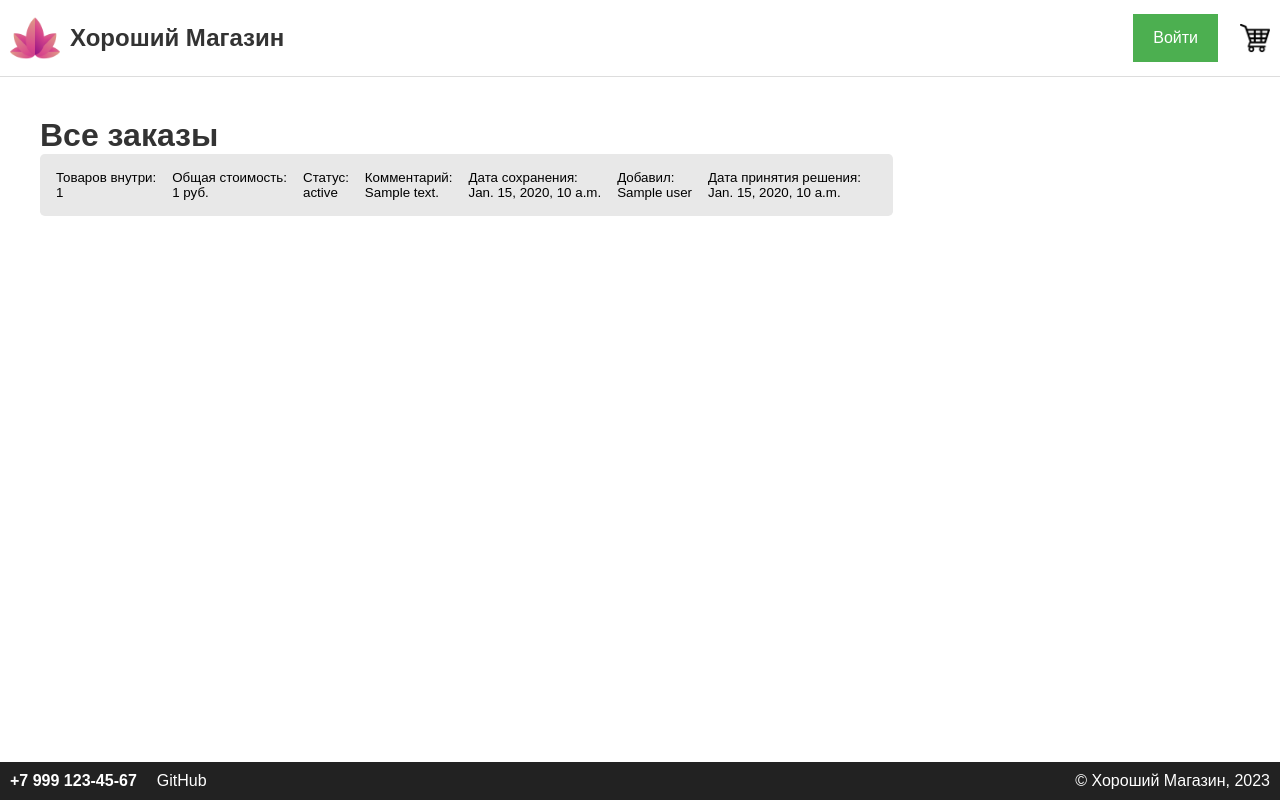
After one commit to Mikan-DS/SomeStore, a Django app: template orders/templates/orders/all_orders.html in a window 1280 px wide. The commit adds this page. Run offline with Django 3.2, Linux system fonts and the light colour scheme; the template is opened without the code that fills it: most values are stand-ins (such as "Sample title", 1, 10 or a date in 2020).

Commit message:
23041401

```diff
--- /dev/null
+++ b/orders/static/orders/css/all_orders.css
@@ -0,0 +1,30 @@
+.order-summary {
+    display: flex;
+    justify-content: space-between;
+    align-items: center;
+}
+
+.order-summary-item {
+    margin-right: 1rem;
+}
+
+.order-button {
+    background-color: #e8e8e8;
+    border: none;
+    border-radius: 0.3rem;
+    padding: 1rem;
+    margin-bottom: 1rem;
+    transition: background-color 0.2s ease-out;
+    width: 100%;
+    text-align: left;
+}
+
+.order-button:hover {
+    background-color: #dcdcdc;
+}
+
+@media screen and (min-width: 768px) {
+    .order-button {
+        width: auto;
+    }
+}
--- /dev/null
+++ b/orders/templates/orders/all_orders.html
@@ -0,0 +1,46 @@
+{% extends 'orders/base.html' %}
+{% load static %}
+
+{% block head %}
+    <link rel="stylesheet" href="{% static 'orders/css/all_orders.css' %}">
+{% endblock %}
+
+{% block content %}
+<h1>Все заказы</h1>
+{% for order in orders %}
+    <button onclick="location.href='{% url 'order_moderate' order.id %}'" class="order-button">
+        <div class="order-summary">
+            <div class="order-summary-item">
+                <p>Товаров внутри:</p>
+                <p>{{ order.products.count }}</p>
+            </div>
+            <div class="order-summary-item">
+                <p>Общая стоимость:</p>
+                <p>{{ order.total_price }} руб.</p>
+            </div>
+            <div class="order-summary-item">
+                <p>Статус:</p>
+                <p>{{ order.get_status }}</p>
+            </div>
+            <div class="order-summary-item">
+                <p>Комментарий:</p>
+                <p>{{ order.comment }}</p>
+            </div>
+            <div class="order-summary-item">
+                <p>Дата сохранения:</p>
+                <p>{{ order.saved_date }}</p>
+            </div>
+            <div class="order-summary-item">
+                <p>Добавил:</p>
+                <p>{{ order.user }}</p>
+            </div>
+            {% if order.reviewed_order %}
+                <div class="order-summary-item">
+                    <p>Дата принятия решения:</p>
+                    <p>{{ order.reviewed_order.decision_date }}</p>
+                </div>
+            {% endif %}
+        </div>
+    </button>
+{% endfor %}
+{% endblock %}
--- a/orders/templates/orders/base.html
+++ b/orders/templates/orders/base.html
@@ -49,7 +49,7 @@
     <footer class="footer">
         <div class="footer__contacts">
             <p class="footer__phone-number">+7 999 123-45-67</p>
-            <a href="<https://github.com/>" class="footer__link">GitHub</a>
+            <a href="https://github.com/Mikan-DS/SomeStore" class="footer__link">GitHub</a>
         </div>
         <p class="footer__text">© Хороший Магазин, 2023</p>
     </footer>
--- a/orders/urls.py
+++ b/orders/urls.py
@@ -15,8 +15,9 @@ urlpatterns = [
     path('my_orders/', views.my_orders, name='my_orders'),
 
     path('orders/order/<int:order_id>', views.order_detail, name='order'),
+    path('moderate_orders/order/<int:order_id>', views.under_construction, name='order_moderate'),
 
-    path('orders/', views.under_construction, name='orders'),
+    path('orders/', views.all_orders, name='orders'),
     path('moderate_orders/', views.under_construction, name='moderate_orders'),
     path('archive_orders/', views.under_construction, name='archive_orders'),
 
```
Also changed, not shown: orders/views.py (+11 -0 lines).
